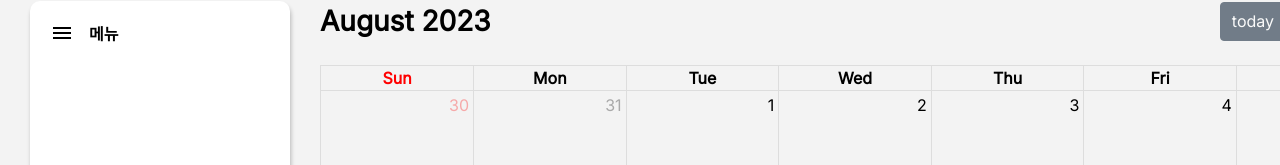
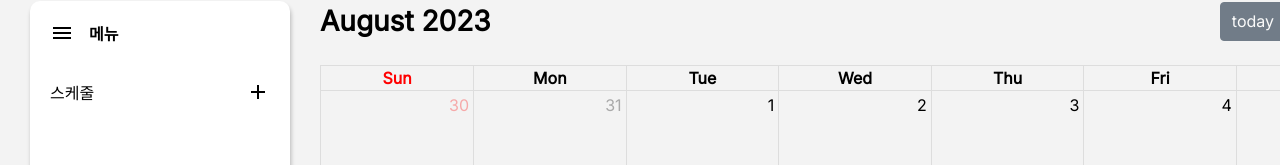
Before and after one commit to BUR-HR/front-react, a React (Create React App) app: page /schedule in a window 1280 px wide. Shown: the part 149-314 px from the top of the page. Built offline with nearby package versions, Linux system fonts and the light colour scheme; no server answers.

Commit message:
경로수정

```diff
--- a/src/App.js
+++ b/src/App.js
@@ -5,8 +5,8 @@ import {
     Routes,
 } from "react-router-dom";
 import "./App.css";
-import Schedule from "./calendar/Schedule";
-import Calendar from "./calendar/calendar";
+import Schedule from "./pages/calendar/Schedule";
+import Calendar from "./pages/calendar/main/Calendar";
 import { Footer } from "./common/commons";
 import PageNotFound from "./error/PageNotFound";
 import Layout from "./layout/layout";
--- a/src/calendar/Schedule.js
+++ b/src/pages/calendar/Schedule.js
@@ -1,17 +1,20 @@
 import React from 'react'
 import { Outlet } from 'react-router-dom'
-import { Content, Main, NavBar } from '../common/commons'
+import { Content, Main, NavBar } from "../../common/commons";
+import "../../css/nav.css";
+import CalendarNav from './nav/CalendarNav';
 
 const Schdule = () => {
     return (
         <Content>
             <NavBar>
+                <CalendarNav />
             </NavBar>
             <Main>
                 <Outlet />
             </Main>
         </Content>
-    )
-}
+    );
+};
 
-export default Schdule
+export default Schdule;
--- a/src/calendar/calendar.js
+++ b/src/pages/calendar/main/Calendar.js
@@ -2,7 +2,7 @@ import React, { Component } from 'react';
 import axios from 'axios';
 import FullCalendar from '@fullcalendar/react';
 import dayGridPlugin from '@fullcalendar/daygrid';
-import './calendar.css';
+import './Calendar.css';
 
 class Calendar extends Component {
     state = {
--- /dev/null
+++ b/src/pages/calendar/nav/CalendarNav.js
@@ -0,0 +1,47 @@
+import { useState } from "react";
+import { NavLink } from "react-router-dom";
+
+const CalendarNav = () => {
+    const [isSelectIndex, setIsSelectIndex] = useState({
+        isActive: false,
+        index: 0,
+    });
+
+    const onClickHandler = (index) => {
+        if (isSelectIndex.isActive)
+            setIsSelectIndex({ isActive: !isSelectIndex.isActive, index: 0 });
+        if (index !== isSelectIndex.index)
+            setIsSelectIndex({ isActive: true, index: index });
+    };
+
+    return (
+        <div className="submenulist">
+            <div
+                key={1}
+                className={`submenu ${
+                    isSelectIndex.index === 1 ? "select" : ""
+                }`}
+                onClick={() => onClickHandler(1)}
+            >
+                <span>스케줄</span>
+                <img
+                    src="/common/images/plus.svg"
+                    alt=""
+                    className="submenu-plus-icon menu-icon"
+                />
+                <img
+                    src="/common/images/minus.svg"
+                    alt=""
+                    className="submenu-minus-icon menu-icon"
+                />
+            </div>
+            <div className="dropmenu">
+                <ul>
+                    <NavLink>캘린더</NavLink>
+                </ul>
+            </div>
+        </div>
+    );
+};
+
+export default CalendarNav;
```
Also changed, not shown: src/pages/calendar/main/Calendar.css (renamed from src/calendar/calendar.css).
